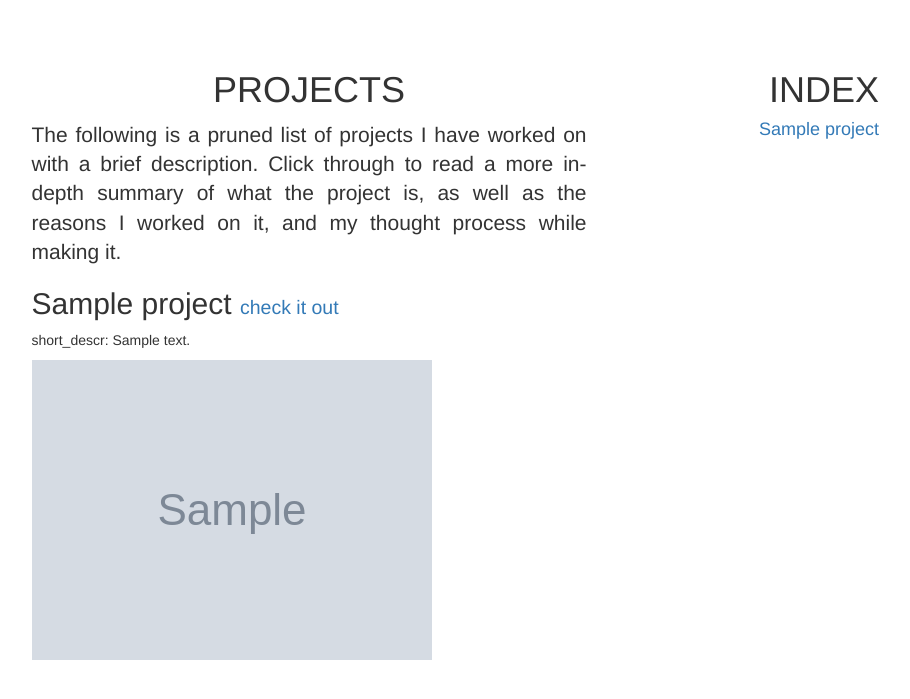
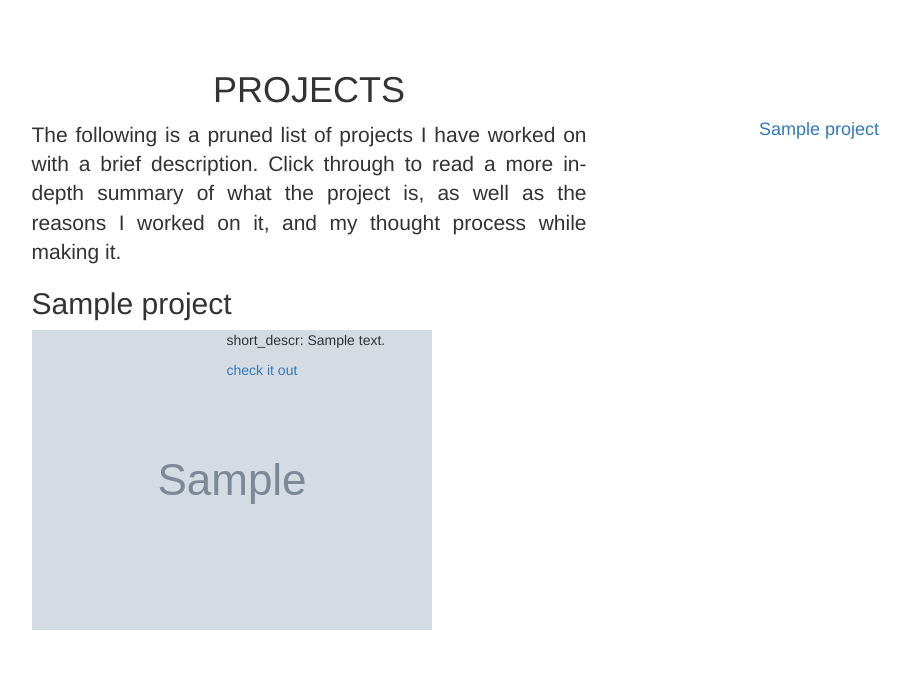
Before and after one commit to brandonw/personal-site, a Django app: template personal-site/templates/projects/home.html in a window 1280 px wide. Shown: the top 699 px of the page, without its empty margins (331-1241 px from the left). Run offline with Django 3.2, Linux system fonts and the light colour scheme; the template is opened without the code that fills it: most values are stand-ins (such as "Sample title", 1, 10 or a date in 2020); grey boxes marked "Sample" are stand-in pictures; some libraries are stand-ins or nearby versions.

Commit message:
Clean up project summary template

```diff
--- a/personal-site/templates/projects/home.html
+++ b/personal-site/templates/projects/home.html
@@ -4,7 +4,7 @@
 
 {% block menu %}
 
-<h1 class="text-right">INDEX</h1>
+<h1 class="text-right">&nbsp;</h1>
 
 <ul class="list-unstyled text-right">
 {% for project in projects %}
@@ -28,13 +28,18 @@ it, and my thought process while making it.</p>
 
 {% for project in projects %}
     <li>
-        <h2>{{ project.name }}
-            <small><a href="{% url 'project-detail' project.slug %}">
-                check it out</a></small>
-        </h2>
-        <p>short_descr: {{ project.short_descr }}</p>
-        <p></p>
-        <img src="{{ MEDIA_URL }}{{ project.thumbnail }}" />
+        <h2>{{ project.name }}</h2>
+        <div class="row">
+            <div class="col-md-4">
+                <a href="{% url 'project-detail' project.slug %}">
+                    <img src="{{ MEDIA_URL }}{{ project.thumbnail }}" />
+                </a>
+            </div>
+            <div class="col-md-8">
+                <p>short_descr: {{ project.short_descr }}</p>
+                <a href="{% url 'project-detail' project.slug %}">check it out</a>
+            </div>
+        </div>
     </li>
 {% endfor %}
 
```
